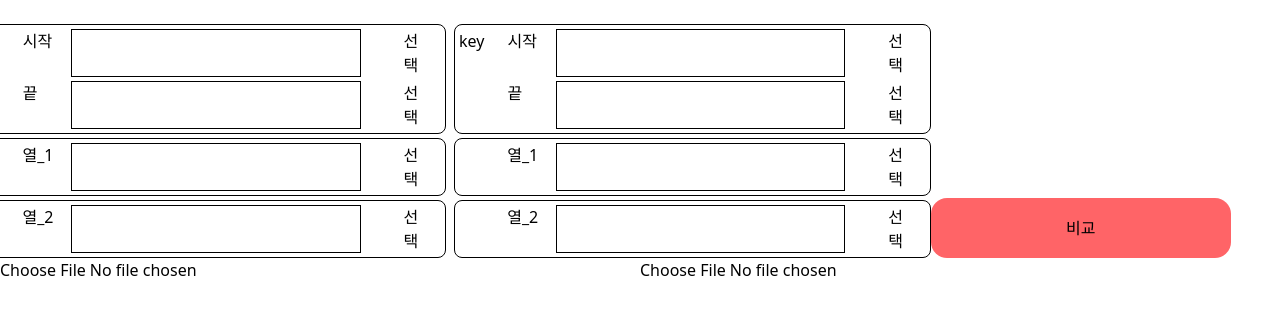
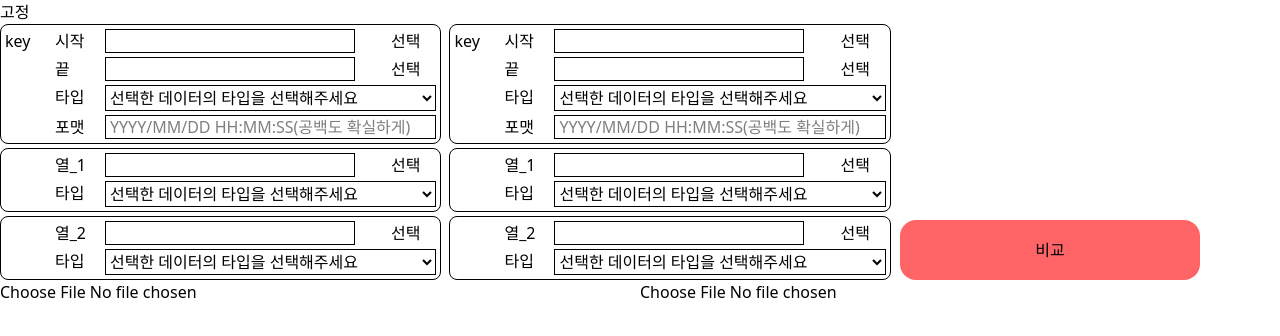
Before and after one commit to no-salt-fries/diffsheet, a React (Vite) app: page / in a window 1280 px wide. Shown: the top 336 px of the page. Built offline with nearby package versions, Linux system fonts and the light colour scheme.

Commit message:
타입선택 관련 메뉴 추가

```diff
--- a/src/components/Menu.jsx
+++ b/src/components/Menu.jsx
@@ -15,7 +15,6 @@ const Menu = ({
       <div className="flex flex-1 space-x-2">
         <div>
           <p>고정</p>
-          <div className="flex">
           <div className="flex border-1 rounded-lg p-1">
             <div className="w-[50px]">key</div>
             <div>
@@ -46,12 +45,33 @@ const Menu = ({
                   선택
                 </button>
               </div>
+              <div className="flex mt-1">
+                <div className="w-[50px]">타입</div>
+                <MenuDiv width={"select"}>
+                  <select className="flex-1 outline-0">
+                    <option className="w-full" value="">
+                      선택한 데이터의 타입을 선택해주세요
+                    </option>
+                    <option>1</option>
+                  </select>
+                </MenuDiv>
+              </div>
+              <div className="flex mt-1">
+                <div className="w-[50px]">포맷</div>
+                <MenuDiv width={"input"}>
+                  <input
+                    className="flex-1 outline-0"
+                    placeholder="YYYY/MM/DD HH:MM:SS(공백도 확실하게)"
+                  />
+                </MenuDiv>
               </div>
             </div>
           </div>
           {Object.entries(fixValue["value"]).map(([_valueField, cell], i) => {
             return (
               <div className="flex mt-1 border-1 rounded-lg p-1" key={i}>
+                <div>
+                  <div className="flex">
                     <div className="w-[50px]"></div>
                     <div className="w-[50px]">{`열_${_valueField}`}</div>
                     <MenuDiv>{cell["headerTitle"]}</MenuDiv>
@@ -69,17 +89,34 @@ const Menu = ({
                           : ""
                       }`}
                       onClick={() =>
-                    handleTargetClick({ type: "fix", valueField: _valueField })
+                        handleTargetClick({
+                          type: "fix",
+                          valueField: _valueField,
+                        })
                       }
                     >
                       선택
                     </button>
                   </div>
+                  <div className="flex mt-1">
+                    <div className="w-[50px]"></div>
+                    <div className="w-[50px]">타입</div>
+                    <MenuDiv width={"select"}>
+                      <select className="flex-1 outline-0">
+                        <option className="w-full" value="">
+                          선택한 데이터의 타입을 선택해주세요
+                        </option>
+                        <option>1</option>
+                      </select>
+                    </MenuDiv>
+                  </div>
+                </div>
+              </div>
             );
           })}
         </div>
+
         <div className="flex flex-col justify-end">
-          <div className="flex">
           <div className="flex border-1 rounded-lg p-1">
             <div className="w-[50px]">key</div>
             <div>
@@ -118,12 +155,33 @@ const Menu = ({
                   선택
                 </button>
               </div>
+              <div className="flex mt-1">
+                <div className="w-[50px]">타입</div>
+                <MenuDiv width={"select"}>
+                  <select className="flex-1 outline-0">
+                    <option className="w-full" value="">
+                      선택한 데이터의 타입을 선택해주세요
+                    </option>
+                    <option>1</option>
+                  </select>
+                </MenuDiv>
+              </div>
+              <div className="flex mt-1">
+                <div className="w-[50px]">포맷</div>
+                <MenuDiv width={"input"}>
+                  <input
+                    className="flex-1 outline-0"
+                    placeholder="YYYY/MM/DD HH:MM:SS(공백도 확실하게)"
+                  />
+                </MenuDiv>
               </div>
             </div>
           </div>
           {Object.entries(compValue["value"]).map(([_valueField, cell], i) => {
             return (
               <div className="flex mt-1 border-1 rounded-lg p-1" key={i}>
+                <div>
+                  <div className="flex">
                     <div className="w-[50px]"></div>
                     <div className="w-[50px]">{`열_${_valueField}`}</div>
                     <MenuDiv>{cell["headerTitle"]}</MenuDiv>
@@ -141,11 +199,28 @@ const Menu = ({
                           : ""
                       }`}
                       onClick={() =>
-                    handleTargetClick({ type: "comp", valueField: _valueField })
+                        handleTargetClick({
+                          type: "comp",
+                          valueField: _valueField,
+                        })
                       }
                     >
                       선택
                     </button>
+                  </div>
+                  <div className="flex mt-1">
+                    <div className="w-[50px]"></div>
+                    <div className="w-[50px]">타입</div>
+                    <MenuDiv width={"select"}>
+                      <select className="flex-1 outline-0">
+                        <option className="w-full" value="">
+                          선택한 데이터의 타입을 선택해주세요
+                        </option>
+                        <option>1</option>
+                      </select>
+                    </MenuDiv>
+                  </div>
+                </div>
               </div>
             );
           })}
--- a/src/components/UI/MenuDiv.jsx
+++ b/src/components/UI/MenuDiv.jsx
@@ -1,6 +1,14 @@
-const MenuDiv = ({ children }) => {
+const MenuDiv = ({ width, children }) => {
   return (
-    <div className="px-1 w-[300px] border-1 mr-5 text-base leading-[1rem] flex items-center">
+    <div
+      className={`${
+        width === "input"
+          ? "px-1 flex-1"
+          : width === "select"
+          ? "flex-1"
+          : "px-1 w-[250px] mr-5"
+      } border-1 text-base leading-[1rem] flex items-center`}
+    >
       {children}
     </div>
   );
```
Lines whose indentation alone changed are shown as unchanged.
